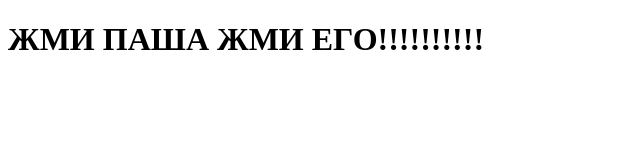
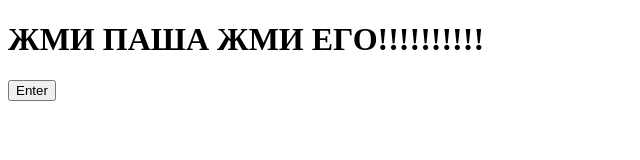
Before and after one commit to Yahor-Prykhodzka/yahor-prykhodzka.github.io, a plain HTML site: page index.html in a window 1280 px wide. Shown: the whole page, without its empty margins (0-640 px from the left). Drawn offline with Linux system fonts and the light colour scheme.

Commit message:
Update index.html

```diff
--- a/index.html
+++ b/index.html
@@ -8,9 +8,13 @@
         alert("АХАХАХХАХ ХУЙ ТЕБЕ А НЕ ХЕЛЛОУ ВОРЛД");
       }
     });
+    function showAlert() {
+      alert("АХАХАХХАХ ХУЙ ТЕБЕ А НЕ ХЕЛЛОУ ВОРЛД");
+    }
   </script>
 </head>
 <body>
   <h1>ЖМИ ПАША ЖМИ ЕГО!!!!!!!!!!</h1>
+  <button onclick="showAlert()">Enter</button>
 </body>
 </html>
```
